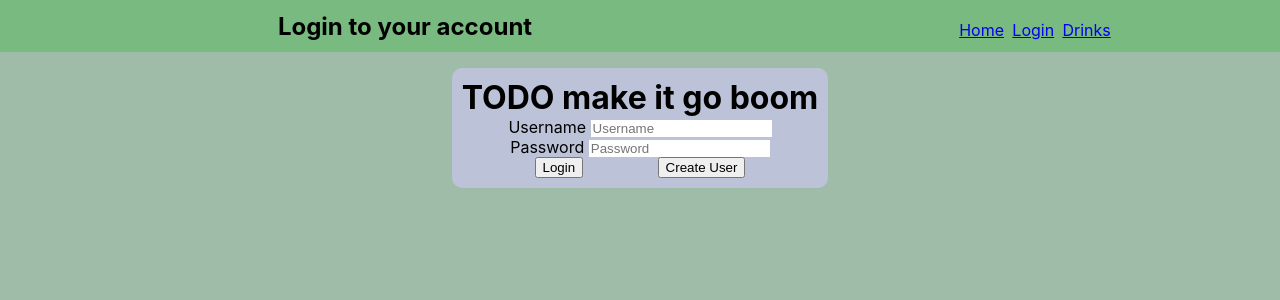
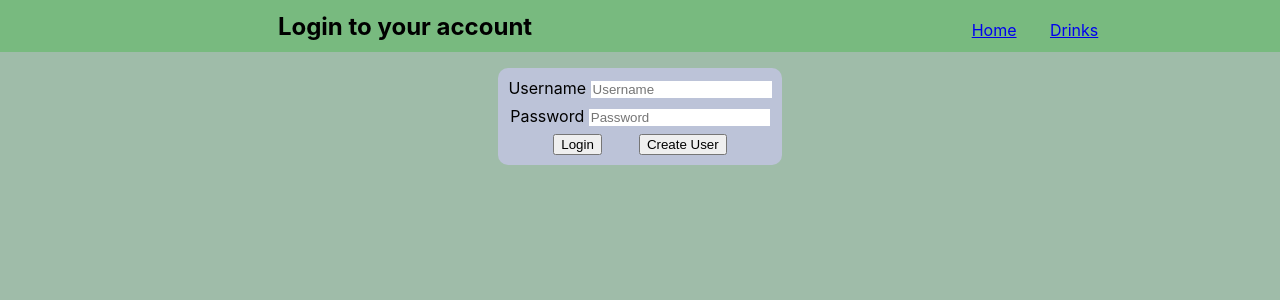
Before and after one commit to normanjli/testpage, a React (Create React App) app in the folder client/: page /login in a window 1280 px wide. Shown: the top 300 px of the page. Built offline with nearby package versions, Linux system fonts and the light colour scheme.

Commit message:
installed form and passport packages. refactored

```diff
--- a/client/package.json
+++ b/client/package.json
@@ -2,7 +2,7 @@
   "name": "testpage",
   "version": "0.1.0",
   "private": true,
-  "proxy":"http://localhost:4000",
+  "proxy": "http://localhost:4000",
   "dependencies": {
     "@testing-library/jest-dom": "^5.14.1",
     "@testing-library/react": "^11.2.7",
@@ -10,6 +10,7 @@
     "axios": "^0.24.0",
     "react": "^17.0.2",
     "react-dom": "^17.0.2",
+    "react-hook-form": "^7.19.5",
     "react-router": "^6.0.1",
     "react-router-dom": "^6.0.1",
     "react-scripts": "4.0.3",
--- a/client/src/App.js
+++ b/client/src/App.js
@@ -1,17 +1,15 @@
 import './App.css';
 import React from 'react'
-import Navbar from './components/NavBar/Navbar';
-import Login from './components/Login/Login';
-import Home from './components/home/Home';
-import Drinks from './components/drinks/Drinks';
+import Login from './routes/Login';
+import Home from './routes/Home';
+import Drinks from './routes/Drinks';
 import { BrowserRouter as Router, Routes, Route } from 'react-router-dom';
-//TODO useeffect hook
+
 
 function App() {
 
   return (
     <>
-      <Navbar/>
       <div className='content'>
         <Router>
           <Routes>
--- a/client/src/components/NavBar/Navbar.js
+++ b/client/src/components/NavBar/Navbar.js
@@ -7,7 +7,7 @@ const Navbar = ({title}) => {
     }
     const links = [
     <Link to='/'>Home</Link>,
-    <Link to='/login'>Login</Link>,
+    // <Link to='/login'>Login</Link>,
     <Link to='/drinks'>Drinks</Link>
 ]
     return (
--- a/client/src/handler.js
+++ b/client/src/handler.js
@@ -11,12 +11,20 @@ const handler ={
                 drinkDict[currentDrink.idDrink] = [a,++count]
             }
         }
+        console.log(drinkDict)
         Object.keys(drinkDict)
             .map((i)=> [+i, drinkDict[i]])
             .sort((firstDrink, secondDrink)=>secondDrink[1][1]-firstDrink[1][1])
             .filter(drink => drink[1][1]>1)
-            .forEach(drink=>ans.push(drink[1][0]))
+            .map(drink=>ans.push(drink[1][0]))
         return ans
+    },
+    shortenedArrayHandler:(drinksArr)=>{
+        const drinkDict = drinksArr.reduce((results, drink) => {
+            const drinkCount = results[drink.id];
+            return results[drink.id] = drinkCount ? drinkCount + 1 : 1;
+        }, {})
+        return drinkDict
     }
 }
 export default handler
--- a/client/src/index.css
+++ b/client/src/index.css
@@ -87,6 +87,7 @@ input{
   padding:10px;
   align-items: center;
   justify-content: space-between;
+  gap:.5em;
   height: fit-content;
   margin-top: 10px;
   border-radius: 10px;
--- a/client/src/index.js
+++ b/client/src/index.js
@@ -2,22 +2,9 @@ import React from "react";
 import ReactDOM from "react-dom";
 import "./index.css";
 import reportWebVitals from "./reportWebVitals";
-import { BrowserRouter as Router, Routes, Route } from 'react-router-dom';
-import Login from './routes/Login';
-import Home from './routes/Home';
-import Drinks from './routes/Drinks';
+import App from "./App"
 ReactDOM.render(
-  <>
-  <div className='content'>
-    <Router>
-      <Routes>
-        <Route path='/' element={<Home/>}/>
-        <Route path='/login' element={<Login/>}/>
-        <Route path='/drinks' element={<Drinks/>}/>
-      </Routes>
-    </Router>
-  </div>
-</>
+  <App/>
     ,
   document.getElementById("root")
 );
--- a/client/src/routes/Drinks.js
+++ b/client/src/routes/Drinks.js
@@ -75,6 +75,8 @@ const Drinks = () => {
         }
       }
       const ans = handler.drinkArrayHandler(drinksArr);
+      // const ans = handler.shortenedArrayHandler(drinksArr)
+      // console.log(ans)
       ans ? setDrink(ans) : setSent(true);
     }
   };
--- a/client/src/routes/Login.js
+++ b/client/src/routes/Login.js
@@ -1,24 +1,23 @@
 import React from 'react';
 import Navbar from '../components/NavBar/Navbar';
+import {useForm} from 'react-hook-form'
 const Login = () => {
-    // const [user, setUser] = useState({
-    //     username: '',
-    //     password: ''
-    // })
-
+    const { register, handleSubmit, watch, formState: { errors }, validate } = useForm();
+    const onSubmit = data =>console.log(data)
     return (
         <div>
             <Navbar title='Login to your account'/>
-            <form className='login'>
-                <h1>TODO make it go boom</h1>
+            <form onSubmit={handleSubmit(onSubmit)} className='login'>
                 <div>
                     <label>Username </label>
-                    <input id='username' type='text' placeholder='Username'></input>
+                    <input {...register("username",{required:true})} type='text' placeholder='Username'></input>
                 </div>
+                {errors.username && <span>This field is required</span>}
                 <div>
                     <label>Password </label>
-                    <input id='password' type='password' placeholder='Password'></input>
+                    <input {...register("password",{required:true})} id='password' type='password' placeholder='Password'></input>
                 </div>
+                {errors.password && <span>This field is required</span>}
                 <div className='loginbtns'><button>Login</button><button>Create User</button></div>
             </form>
         </div>
--- a/package.json
+++ b/package.json
@@ -6,12 +6,13 @@
   "scripts": {
     "test": "echo \"Error: no test specified\" && exit 1",
     "start": "node server/server.js",
-    "build":"cd client && npm install && npm run build"
+    "build": "cd client && npm install && npm run build"
   },
   "author": "",
   "license": "ISC",
   "dependencies": {
-    "express": "^4.17.1"
+    "express": "^4.17.1",
+    "passport": "^0.5.0"
   },
   "engines": {
     "node": "16.10.0"
```
Also changed, not shown: 2 other files (tests, documents, lock files or other folders).
